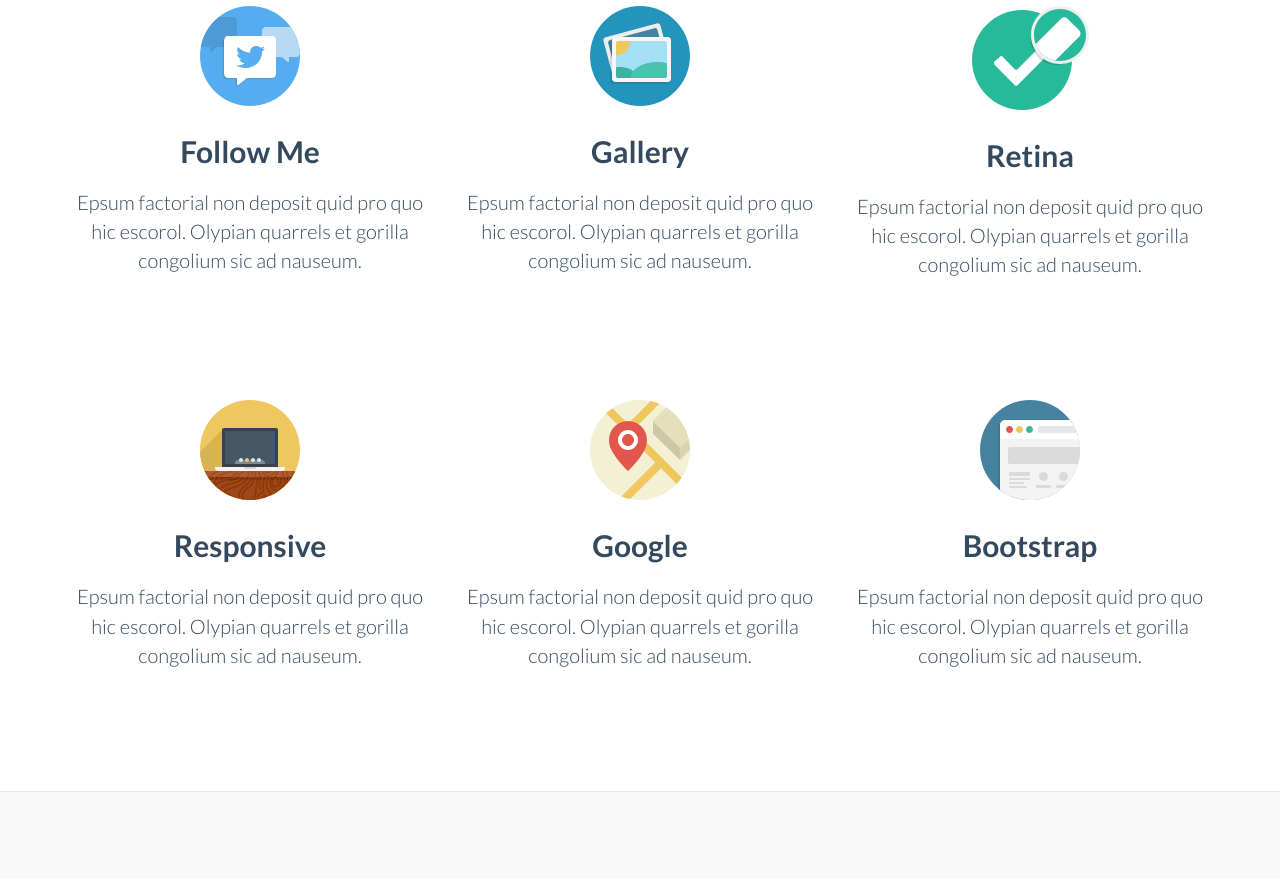
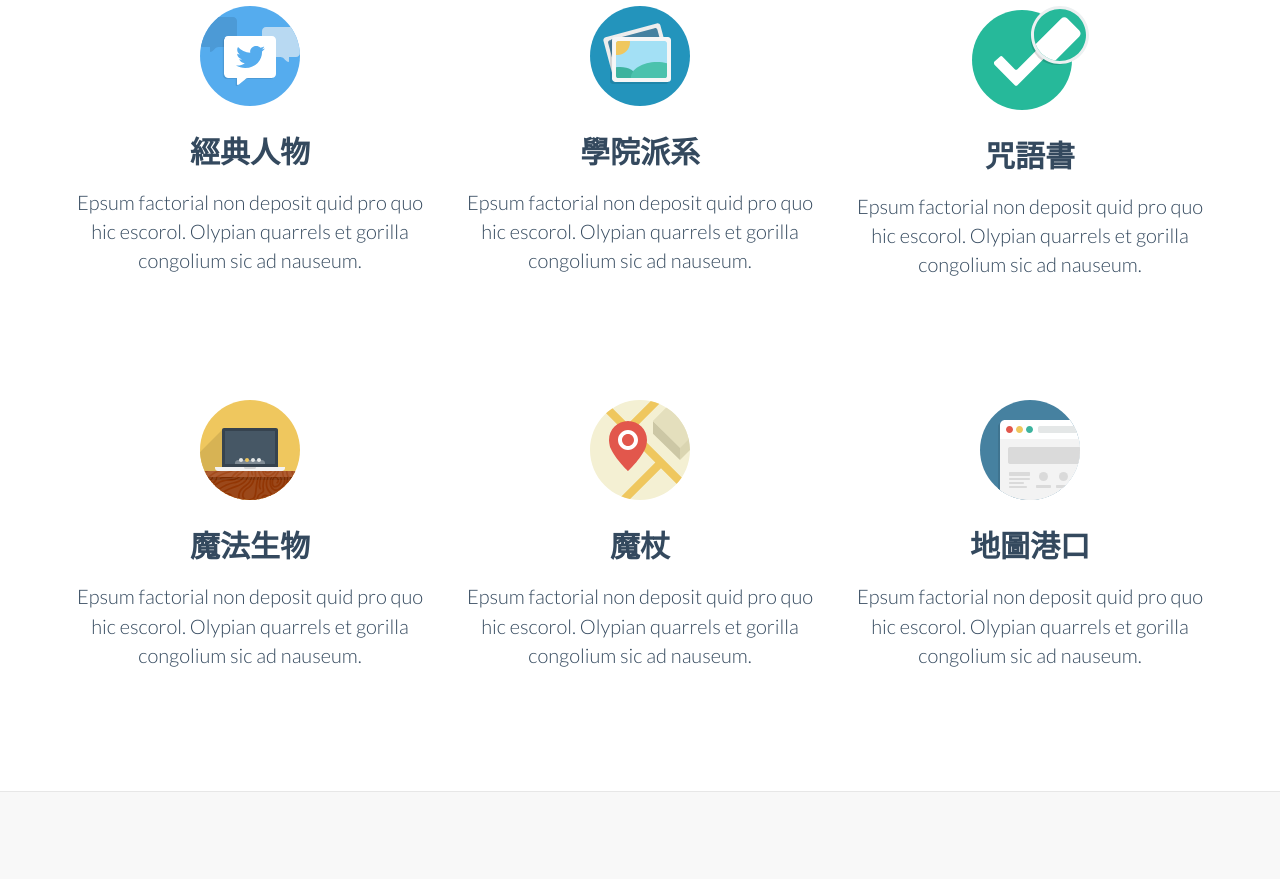
Before and after one commit to uki96/uki1, a plain HTML site: page index.html in a window 1280 px wide. Shown: the part 1140-2019 px from the top of the page. Drawn offline with Linux system fonts and the light colour scheme.

Commit message:
Update index.html

```diff
--- a/index.html
+++ b/index.html
@@ -116,7 +116,7 @@
 
 				<div class="col-sm-4 wow fadeInDown text-center">
 				  <img class="rotate" src="img/icon/tweet.svg" alt="Generic placeholder image">
-				  <h3>Follow Me</h3>
+				  <h3>經典人物</h3>
 				  <p class="lead">Epsum factorial non deposit quid pro quo hic escorol. Olypian quarrels et gorilla congolium sic ad nauseum. </p>
 
 				  <!-- <p><a class="btn btn-embossed btn-primary view" role="button">View Details</a></p> -->
@@ -124,14 +124,14 @@
 
 				<div class="col-sm-4 wow fadeInDown text-center">
 				  <img  class="rotate" src="img/icon/picture.svg" alt="Generic placeholder image">
-				   <h3>Gallery</h3>
+				   <h3>學院派系</h3>
 				   <p class="lead">Epsum factorial non deposit quid pro quo hic escorol. Olypian quarrels et gorilla congolium sic ad nauseum. </p>
 				   <!-- <p><a class="btn btn-embossed btn-primary view" role="button">View Details</a></p> -->
 				</div><!-- /.col-lg-4 -->
 
 				<div class="col-sm-4 wow fadeInDown text-center">
 				  <img  class="rotate" src="img/icon/retina.svg" alt="Generic placeholder image">
-				   <h3>Retina</h3>
+				   <h3>咒語書</h3>
 					<p class="lead">Epsum factorial non deposit quid pro quo hic escorol. Olypian quarrels et gorilla congolium sic ad nauseum. </p>
 				  <!-- <p><a class="btn btn-embossed btn-primary view" role="button">View Details</a></p> -->
 				</div><!-- /.col-lg-4 -->
@@ -142,21 +142,21 @@
 
 				<div class="col-sm-4  wow fadeInDown text-center">
 				  <img class="rotate" src="img/icon/laptop.svg" alt="Generic placeholder image">
-				  <h3>Responsive</h3>
+				  <h3>魔法生物</h3>
 				  <p class="lead">Epsum factorial non deposit quid pro quo hic escorol. Olypian quarrels et gorilla congolium sic ad nauseum. </p>
 				 <!-- <p><a class="btn btn-embossed btn-primary view" role="button">View Details</a></p> -->
 				</div><!-- /.col-lg-4 -->
 
 				<div class="col-sm-4 wow fadeInDown text-center">
 				  <img  class="rotate" src="img/icon/map.svg" alt="Generic placeholder image">
-				   <h3>Google</h3>
+				   <h3>魔杖</h3>
 				   <p class="lead">Epsum factorial non deposit quid pro quo hic escorol. Olypian quarrels et gorilla congolium sic ad nauseum. </p>
 				   <!-- <p><a class="btn btn-embossed btn-primary view" role="button">View Details</a></p> -->
 				</div><!-- /.col-lg-4 -->
 
 				<div class="col-sm-4 wow fadeInDown text-center">
 				  <img  class="rotate" src="img/icon/browser.svg" alt="Generic placeholder image">
-				   <h3>Bootstrap</h3>
+				   <h3>地圖港口</h3>
 				 <p class="lead">Epsum factorial non deposit quid pro quo hic escorol. Olypian quarrels et gorilla congolium sic ad nauseum. </p>
 				  <!-- <p><a class="btn btn-embossed btn-primary view" role="button">View Details</a></p> -->
 				</div><!-- /.col-lg-4 -->
```
